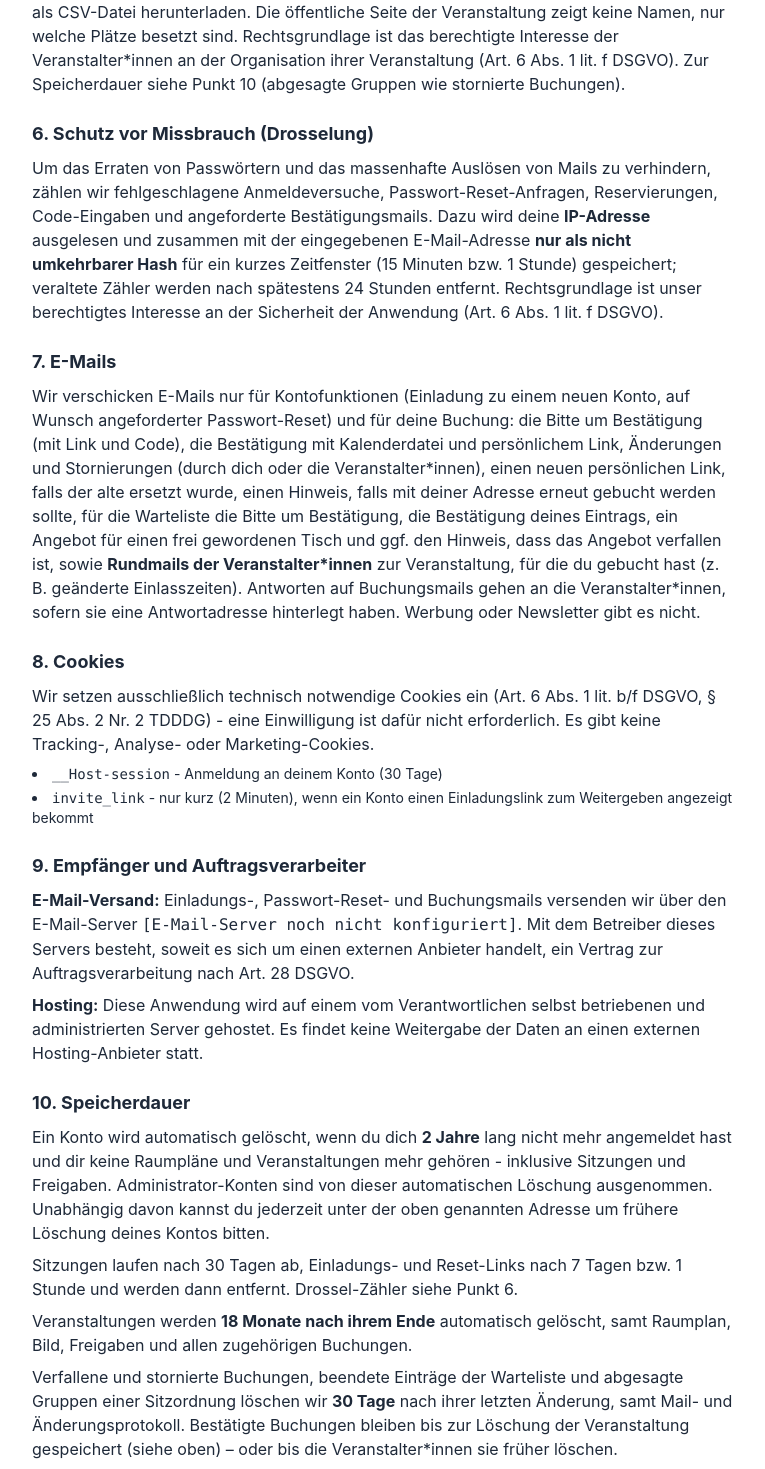
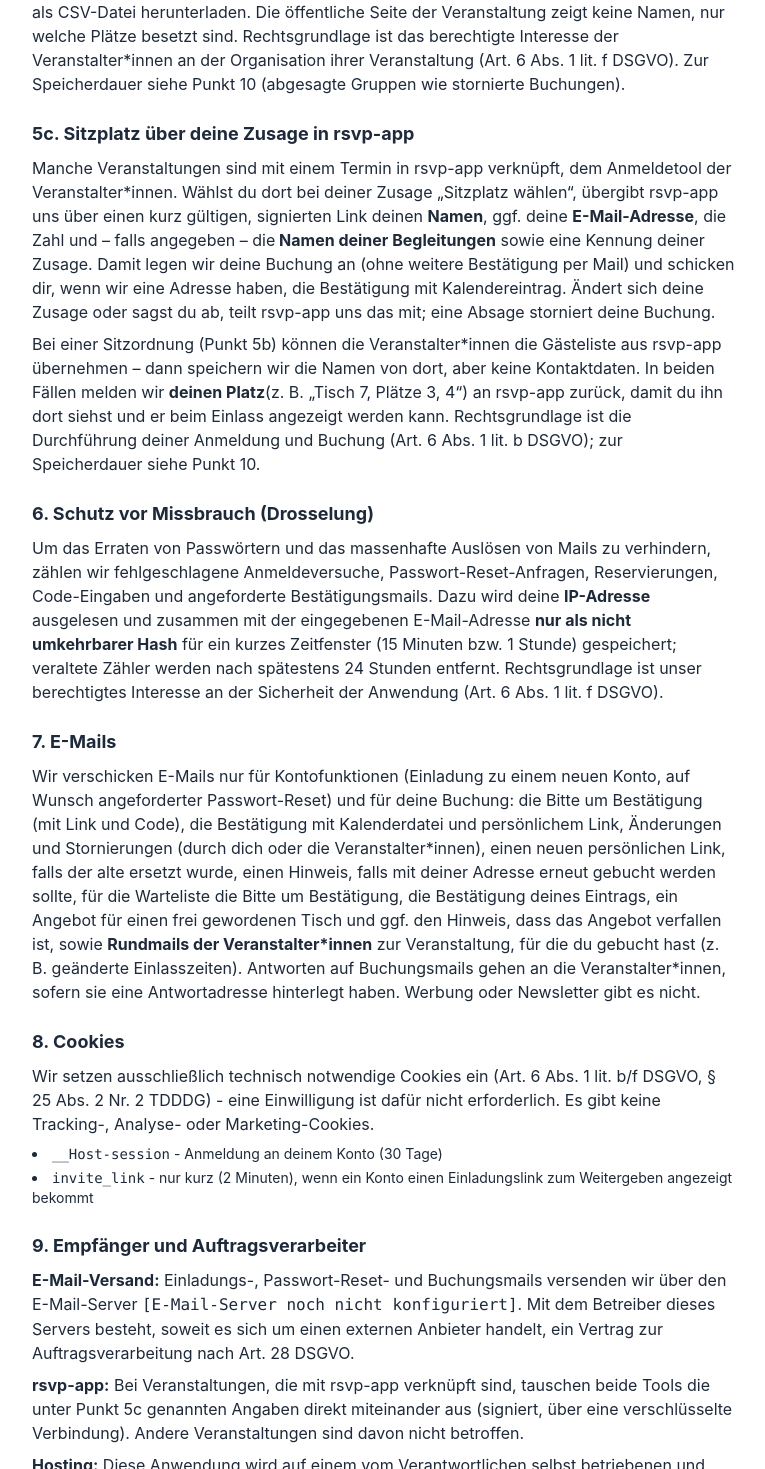
Before and after one commit to druXter/seating, a Next.js app: page /datenschutz in a window 1280 px wide. Shown: the part 2821-4290 px from the top of the page, without its empty margins (256-1021 px from the left). Built offline with nearby package versions, Linux system fonts and the light colour scheme; no server answers.

Commit message:
docs: README, Datenschutz und Konzept für Phase 7

```diff
--- a/app/datenschutz/page.tsx
+++ b/app/datenschutz/page.tsx
@@ -8,7 +8,7 @@
 // ohne Konto mit Mail-Bestätigung, Verwaltungslink, Buchungsmails mit .ics und Löschfristen;
 // Buchungsverwaltung durch Veranstalter*innen mit interner Notiz, Rundmail und CSV-Export;
 // Warteliste mit Nachrück-Angebot, Phase 4b; Einzelplätze, Phase 5; Sitzordnung mit Gästeliste der
-// Veranstalter*innen, Phase 6).
+// Veranstalter*innen, Phase 6; Anbindung an rsvp-app, Phase 7).
 //
 // Liest Verantwortlichen- und Infrastruktur-Angaben zur Laufzeit aus der (nicht
 // versionierten) .env, analog zu app/impressum/page.tsx - force-dynamic verhindert, dass
@@ -175,6 +175,26 @@
         </div>
 
         <div>
+          <h2 className="font-bold text-lg">5c. Sitzplatz über deine Zusage in rsvp-app</h2>
+          <p className="mt-2">
+            Manche Veranstaltungen sind mit einem Termin in rsvp-app verknüpft, dem Anmeldetool der Veranstalter*innen. Wählst
+            du dort bei deiner Zusage „Sitzplatz wählen“, übergibt rsvp-app uns über einen kurz gültigen, signierten Link
+            deinen <strong>Namen</strong>, ggf. deine <strong>E-Mail-Adresse</strong>, die Zahl und – falls angegeben – die
+            <strong> Namen deiner Begleitungen</strong> sowie eine Kennung deiner Zusage. Damit legen wir deine Buchung an
+            (ohne weitere Bestätigung per Mail) und schicken dir, wenn wir eine Adresse haben, die Bestätigung mit
+            Kalendereintrag. Ändert sich deine Zusage oder sagst du ab, teilt rsvp-app uns das mit; eine Absage storniert
+            deine Buchung.
+          </p>
+          <p className="mt-2">
+            Bei einer Sitzordnung (Punkt 5b) können die Veranstalter*innen die Gästeliste aus rsvp-app übernehmen – dann
+            speichern wir die Namen von dort, aber keine Kontaktdaten. In beiden Fällen melden wir <strong>deinen Platz</strong>
+            (z. B. „Tisch 7, Plätze 3, 4“) an rsvp-app zurück, damit du ihn dort siehst und er beim Einlass angezeigt werden kann.
+            Rechtsgrundlage ist die Durchführung deiner Anmeldung und Buchung (Art. 6 Abs. 1 lit. b DSGVO); zur Speicherdauer
+            siehe Punkt 10.
+          </p>
+        </div>
+
+        <div>
           <h2 className="font-bold text-lg">6. Schutz vor Missbrauch (Drosselung)</h2>
           <p className="mt-2">
             Um das Erraten von Passwörtern und das massenhafte Auslösen von Mails zu verhindern, zählen wir
@@ -220,6 +240,11 @@
             <strong>E-Mail-Versand:</strong> Einladungs-, Passwort-Reset- und Buchungsmails versenden wir über den
             E-Mail-Server <code>{smtpHost}</code>. Mit dem Betreiber dieses Servers besteht, soweit es sich um einen
             externen Anbieter handelt, ein Vertrag zur Auftragsverarbeitung nach Art. 28 DSGVO.
+          </p>
+          <p className="mt-2">
+            <strong>rsvp-app:</strong> Bei Veranstaltungen, die mit rsvp-app verknüpft sind, tauschen beide Tools die unter
+            Punkt 5c genannten Angaben direkt miteinander aus (signiert, über eine verschlüsselte Verbindung). Andere
+            Veranstaltungen sind davon nicht betroffen.
           </p>
           <p className="mt-2">
             <strong>Hosting:</strong> Diese Anwendung wird auf einem vom Verantwortlichen selbst betriebenen und
```
Also changed, not shown: 2 other files (tests, documents, lock files or other folders).
